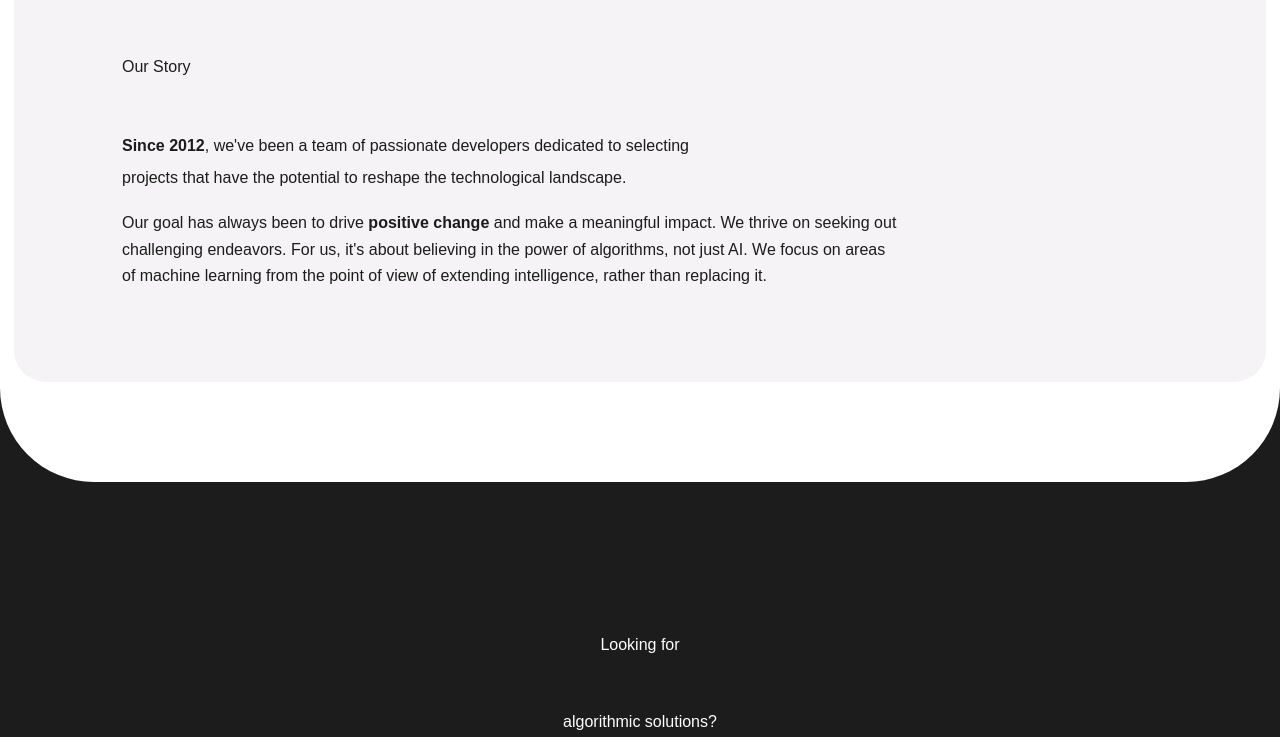
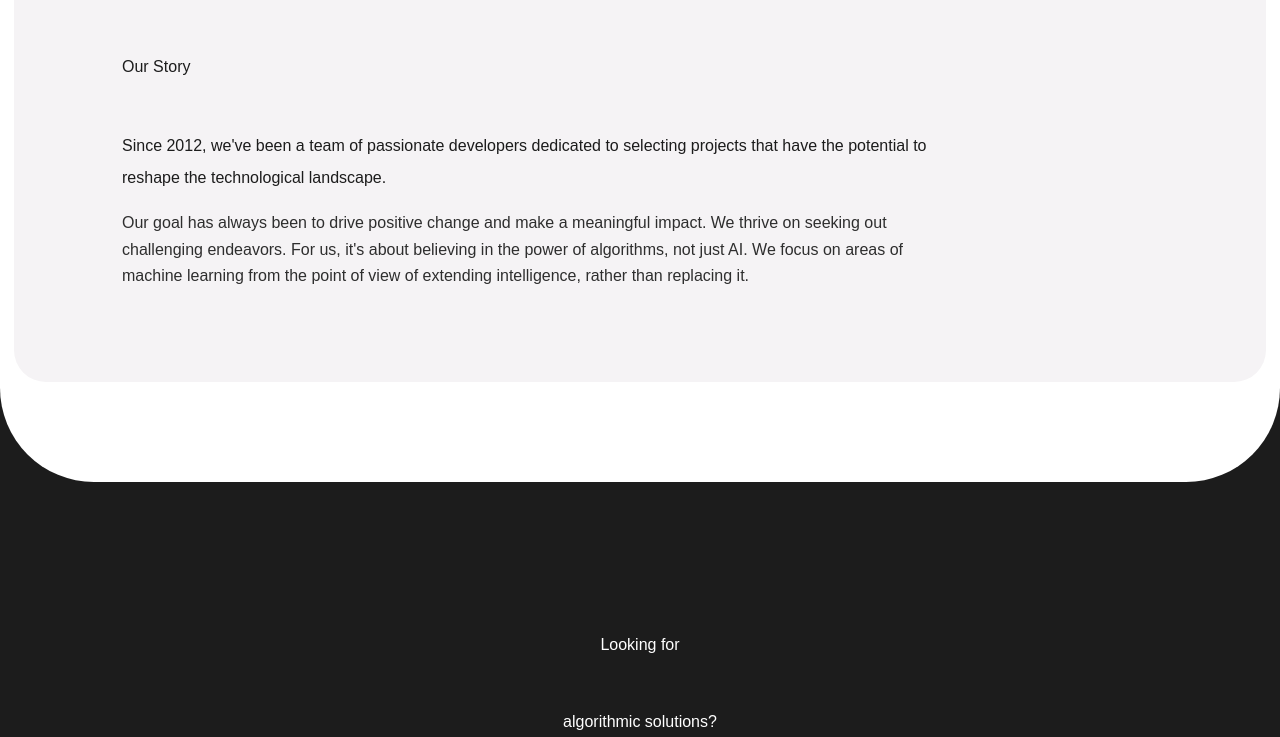
Before and after one commit to Nospoko/epr-landing, a Next.js app in the folder algrtm/: page / in a window 1280 px wide. Shown: the part 1304-2041 px from the top of the page. Built offline with nearby package versions, Linux system fonts and the light colour scheme.

Commit message:
added reusable RoundedTextComponent

```diff
--- a/algrtm/src/app/customSolutions/page.js
+++ b/algrtm/src/app/customSolutions/page.js
@@ -1,7 +1,8 @@
 import CustomSolutionsSection from "@/components/CustomSolutionsSection";
 import LinksSection from "@/components/LinksSection";
 import OfferSection from "@/components/OfferSection";
-import OurStory from "@/components/OurStory";
+import RoundedTextComponent from "@/components/RoundedTextComponent";
+
 import SolutionsSection from "@/components/SolutionsSection";
 import TechnologiesSection from "@/components/TechnologiesSection";
 import RoundedRectangle from "@/components/shared/RoundedRectangle";
@@ -14,7 +15,13 @@ const CustomSolutions = () => {
       <OfferSection />
       <TechnologiesSection />
       {/* TODO- make ourStory reusable and refactor into Technical Consulting */}
-      <OurStory />
+      <RoundedTextComponent
+        backgroundColor="neutralLight-neutral10"
+        textTitleColor="neutralLight-neutral100"
+        textParagraph1Color="neutralLight-neutral60"
+        version="version2"
+        showButton={true}
+      />
       <RoundedRectangle />
       {/* TODO- make SolutionsSection reusable and refactor into We know that algormitic solutions are future. Do you? */}
       <SolutionsSection />
--- a/algrtm/src/app/page.js
+++ b/algrtm/src/app/page.js
@@ -2,7 +2,8 @@ import AlgorithmicMusicSection from "@/components/AlgorithmicMusicSection";
 import DevelopSection from "@/components/DevelopSection";
 import IconsComponent from "@/components/IconsComponent";
 import LinksSection from "@/components/LinksSection";
-import OurStory from "@/components/OurStory";
+import RoundedTextComponent from "@/components/RoundedTextComponent";
+
 import SolutionsSection from "@/components/SolutionsSection";
 import RoundedRectangle from "@/components/shared/RoundedRectangle";
 
@@ -12,7 +13,13 @@ export default function Home() {
       <DevelopSection />
       <IconsComponent />
       <AlgorithmicMusicSection />
-      <OurStory />
+      <RoundedTextComponent
+        backgroundColor="neutralLight-neutral90"
+        textTitleColor="neutralLight-neutral10"
+        textParagraph1Color="neutralLight-neutral10"
+        textParagraph2Color="neutralLight-neutral20"
+        version="version1"
+      />
       <RoundedRectangle />
       <SolutionsSection />
       <LinksSection />
--- a/algrtm/src/components/OurStory.js
+++ /dev/null
@@ -1,30 +0,0 @@
-import React from "react";
-
-const OurStory = () => {
-  return (
-    <section className="bg-neutralLight-neutral90 text-neutralLight-neutral10 w-full max-w-[78.25rem] flex flex-col items-start px-[6.75rem] py-[5.88rem] rounded-[2rem]">
-      <div className="max-w-[51.75rem]">
-        <div className="flex flex-col gap-8">
-          <div className="h2 leading-[4rem]">Our Story</div>
-          <div className="h6 leading-[1.98rem]">
-            <strong>Since 2012</strong>, we've been a team of passionate
-            developers dedicated to selecting
-            <br /> projects that have the potential to reshape the technological
-            landscape.
-          </div>
-        </div>
-
-        <div className="p2 leading-[1.64rem] mt-4">
-          Our goal has always been to drive <strong>positive change</strong> and
-          make a meaningful impact. We thrive on seeking out
-          <br /> challenging endeavors. For us, it's about believing in the
-          power of algorithms, not just AI. We focus on areas
-          <br /> of machine learning from the point of view of extending
-          intelligence, rather than replacing it.
-        </div>
-      </div>
-    </section>
-  );
-};
-
-export default OurStory;
--- /dev/null
+++ b/algrtm/src/components/RoundedTextComponent.js
@@ -0,0 +1,43 @@
+import React from "react";
+import texts from "@/data/storyGoalConsultingTexts";
+import CustomLink from "./shared/CustomLink";
+
+const RoundedTextComponent = ({
+  backgroundColor,
+  textTitleColor,
+  textParagraph1Color,
+  textParagraph2Color,
+  version,
+  showButton,
+}) => {
+  const { title, paragraph1, paragraph2 } = texts[version];
+  return (
+    <section
+      className={`bg-${backgroundColor} w-full max-w-[78.25rem] flex flex-col items-start px-[6.75rem] py-[5.88rem] rounded-[2rem]`}
+    >
+      <div className="max-w-[51.75rem]">
+        <div className="flex flex-col gap-8">
+          <div className={`h2 leading-[4rem] text-${textTitleColor} `}>
+            {title}
+          </div>
+          <div className={`h6 leading-[1.98rem] text-${textParagraph1Color}`}>
+            {paragraph1}
+          </div>
+        </div>
+
+        <div
+          className={`p2 leading-[1.64rem] mt-4 text-${textParagraph2Color}`}
+        >
+          {paragraph2}
+        </div>
+      </div>
+      {showButton && (
+        <div className="mt-2rem">
+          <CustomLink variant="secondary" text="Book a meeting"></CustomLink>
+        </div>
+      )}
+    </section>
+  );
+};
+
+export default RoundedTextComponent;
--- /dev/null
+++ b/algrtm/src/data/storyGoalConsultingTexts.js
@@ -0,0 +1,22 @@
+const texts = {
+  version1: {
+    title: "Our Story",
+    paragraph1:
+      "Since 2012, we've been a team of passionate developers dedicated to selecting projects that have the potential to reshape the technological landscape.",
+    paragraph2:
+      "Our goal has always been to drive positive change and make a meaningful impact. We thrive on seeking out challenging endeavors. For us, it's about believing in the power of algorithms, not just AI. We focus on areas of machine learning from the point of view of extending intelligence, rather than replacing it.",
+  },
+  version2: {
+    title: "Technical Consulting",
+    paragraph1:
+      "Whether you're launching a new project or enhancing an existing one, our Technical Consulting services provide expert guidance. We specialize in offering strategic insights, optimizing technology stacks, and navigating technical challenges.",
+  },
+
+  version3: {
+    title: "Our goal",
+    paragraph1:
+      "By harnessing MIDI data from our users, combined with intricate algorithms, we're on a journey to find the optimal approach to instill AI with the ability to produce music that resonates with passion, emotion, and intellect. We're currently deep in this process.",
+  },
+};
+
+export default texts;
```
